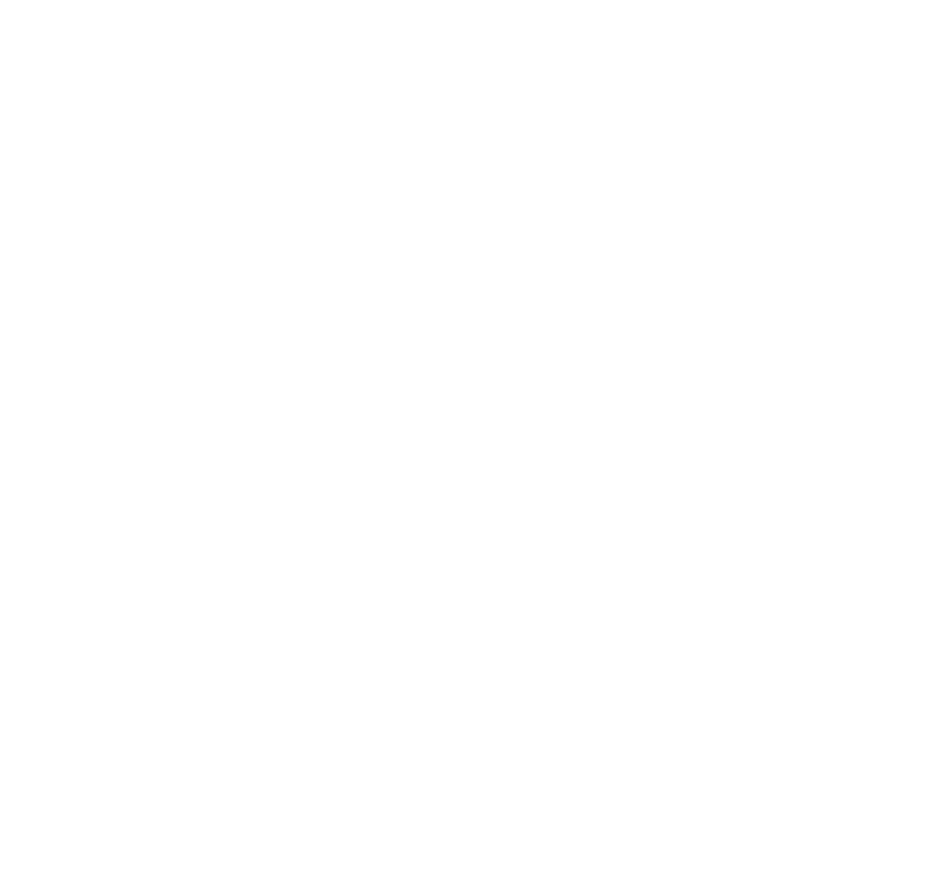
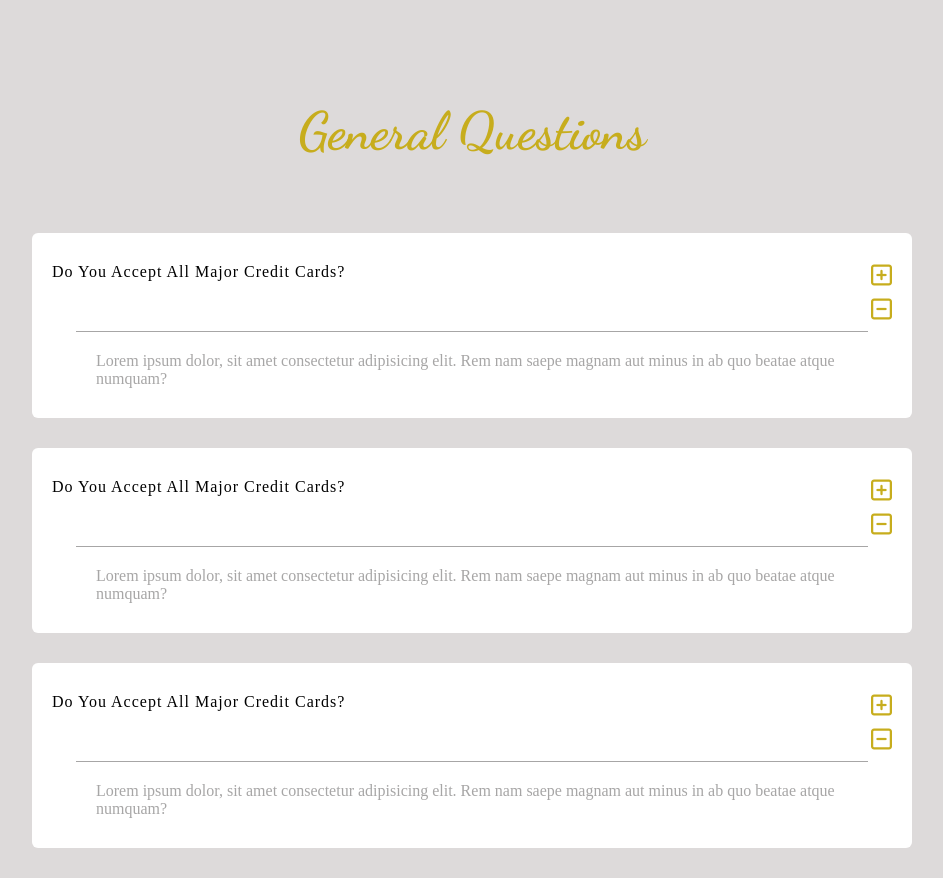
Before and after one commit to MajaPetkova/JS-Advanced, a plain HTML site: page 17.EasyProjects/06.Questions/index.html in a window 1280 px wide. Shown: the whole page, without its empty margins (168-1111 px from the left). Before the commit the page ends 800 px from the top, so only its background shows below. Drawn offline with Linux system fonts and the light colour scheme; a web font is replaced by a local one.

Commit message:
Added html and css

```diff
--- a/17.EasyProjects/06.Questions/index.html
+++ b/17.EasyProjects/06.Questions/index.html
@@ -1,13 +1,69 @@
 <!DOCTYPE html>
 <html lang="en">
-<head>
-    <meta charset="UTF-8">
-    <meta http-equiv="X-UA-Compatible" content="IE=edge">
-    <meta name="viewport" content="width=device-width, initial-scale=1.0">
-    <link rel="stylesheet" href="style.css">
+  <head>
+    <meta charset="UTF-8" />
+    <meta http-equiv="X-UA-Compatible" content="IE=edge" />
+    <meta name="viewport" content="width=device-width, initial-scale=1.0" />
+    <link rel="stylesheet" href="style.css" />
     <title>Document</title>
-</head>
-<body>
+  </head>
+  <body>
+    <section class="questions">
+      <div class="title">
+        <h2>General Questions</h2>
+      </div>
+      <div class="section-center">
+        <article class="question">
+            <div class="question-title">
+                <p>do you accept all major credit cards?</p>
+                <button type="button" class="question-btn">
+                    <span class="plus-icon">
+                        <i class="far fa-plus-square"></i>
+                    </span>
+                    <span class="minus-icon">
+                        <i class="far fa-minus-square"></i>
+                    </span>
+                </button>
+            </div>
+            <div class="question-text">
+                <p>Lorem ipsum dolor, sit amet consectetur adipisicing elit. Rem nam saepe magnam aut minus in ab quo beatae atque numquam?</p>
+            </div>
+        </article>
+        <article class="question">
+            <div class="question-title">
+                <p>do you accept all major credit cards?</p>
+                <button type="button" class="question-btn">
+                    <span class="plus-icon">
+                        <i class="far fa-plus-square"></i>
+                    </span>
+                    <span class="minus-icon">
+                        <i class="far fa-minus-square"></i>
+                    </span>
+                </button>
+            </div>
+            <div class="question-text">
+                <p>Lorem ipsum dolor, sit amet consectetur adipisicing elit. Rem nam saepe magnam aut minus in ab quo beatae atque numquam?</p>
+            </div>
+        </article>
+        <article class="question">
+            <div class="question-title">
+                <p>do you accept all major credit cards?</p>
+                <button type="button" class="question-btn">
+                    <span class="plus-icon">
+                        <i class="far fa-plus-square"></i>
+                    </span>
+                    <span class="minus-icon">
+                        <i class="far fa-minus-square"></i>
+                    </span>
+                </button>
+            </div>
+            <div class="question-text">
+                <p>Lorem ipsum dolor, sit amet consectetur adipisicing elit. Rem nam saepe magnam aut minus in ab quo beatae atque numquam?</p>
+            </div>
+        </article>
+      </div>
+    </section>
+
     <script src="main.js"></script>
-</body>
+  </body>
 </html>
--- a/17.EasyProjects/06.Questions/style.css
+++ b/17.EasyProjects/06.Questions/style.css
@@ -0,0 +1,68 @@
+@import url("https://fonts.googleapis.com/css?family=Open+Sans|Roboto:400,700&display=swap");
+@import url("https://cdnjs.cloudflare.com/ajax/libs/font-awesome/6.2.1/css/all.min.css");
+@import url("https://fonts.googleapis.com/css2?family=Dancing+Script:wght@400;500;600;700&family=Montserrat:ital,wght@0,100;0,200;0,300;0,400;0,500;0,600;1,100;1,300;1,400&family=PT+Sans:ital,wght@0,400;0,700;1,400;1,700&display=swap");
+@import url('https://fonts.googleapis.com/css2?family=Dancing+Script:wght@400;500;600;700&family=Sono:wght@200;300;400;500&display=swap');
+* {
+  box-sizing: border-box;
+  margin: 0;
+  padding: 0;
+}
+body {
+  background-color: rgb(221, 218, 218);
+}
+.questions .title {
+  color: rgb(199, 173, 29);
+  margin-top: 100px;
+  text-align: center;
+  font-family: "Dancing Script";
+  font-size: 35px;
+  margin-bottom: 70px;
+
+}
+.question{
+    background-color: white;
+    margin-bottom: 30px;
+    border-color: transparent;
+    border-radius: 6px;
+  margin-left: 200px;
+margin-right: 200px;
+}
+.question .question-title{
+letter-spacing: 1px;
+text-transform: capitalize;
+font-family: "Sono";
+padding-left: 10px;
+top: 10px;
+display: flex;
+justify-content: space-between;
+padding-right: 20px;
+padding-left: 20px;
+padding-top: 30px;
+}
+.question-btn{
+display: flex;
+flex-direction: column;
+gap:10px;
+background-color: white;
+color: rgb(199, 173, 29);
+border: none;
+
+}
+.question-text{
+    padding-bottom:30px;
+    padding-left: 20px;
+    border-top:solid rgb(167, 166, 166) 1px;
+    width: 90%;
+   margin-left:auto;
+   margin-right: auto;
+   margin-top: 10px;
+   padding-top: 20px;
+   color:rgb(167, 166, 166)
+}
+
+.plus-icon .far.fa-plus-square,
+.far.fa-minus-square{
+    font-size:24px;
+background-color: white;
+border: 5px
+}
```
